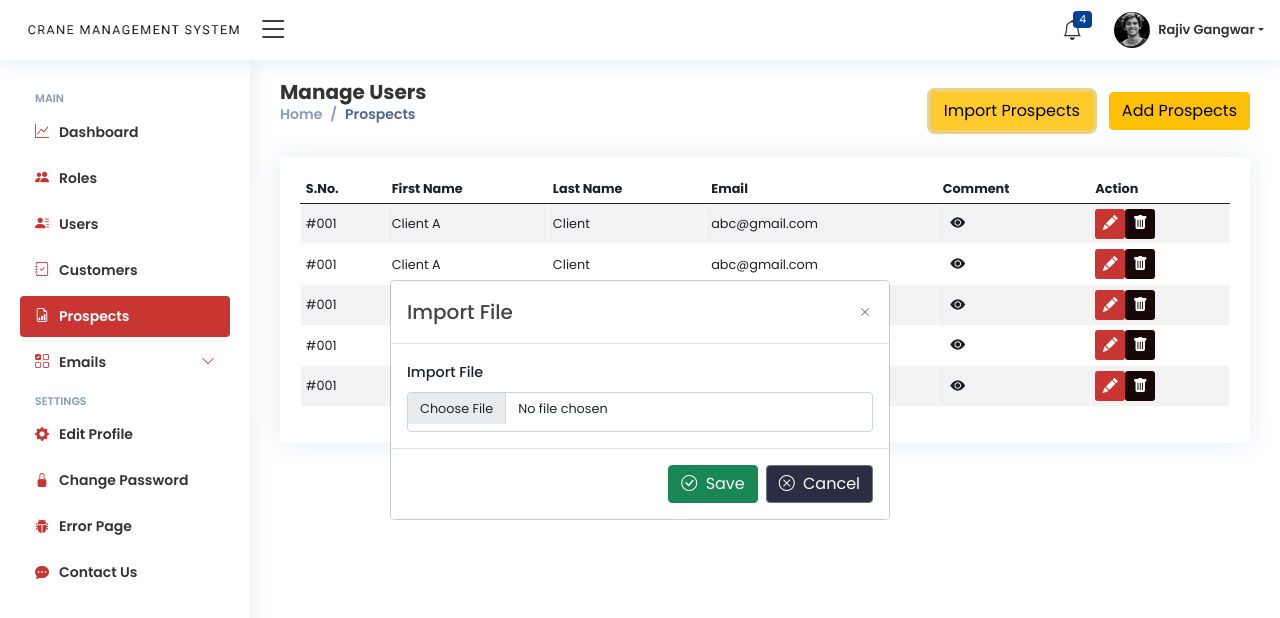
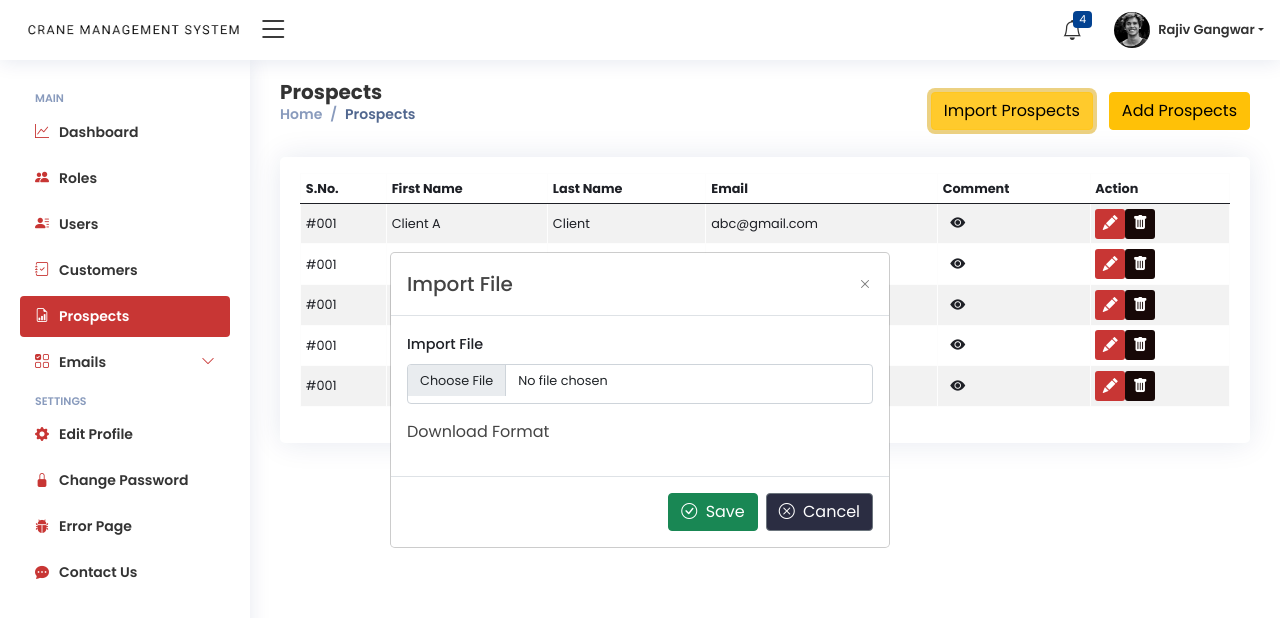
Before and after one commit to amazprashant/Chatventory-Frontend, a React (Vite) app: page /prospects in a window 1280 px wide. Both pictures are taken after a click on the button "Import Prospects". Shown: the top 618 px of the page. Built offline with nearby package versions, Linux system fonts and the light colour scheme.

Commit message:
updating the modal

```diff
--- a/src/pages/Prospects.tsx
+++ b/src/pages/Prospects.tsx
@@ -19,7 +19,7 @@ export default function Prospects() {
           {/* Left side: Title + Breadcrumb */}
           <div className="col-sm-4">
             <div className="pagetitle">
-              <h1>Manage Users</h1>
+              <h1>Prospects</h1>
               <Breadcrumb />
             </div>
           </div>
@@ -153,7 +153,7 @@ export default function Prospects() {
 
           <div>
             <label className="form-label">Comments</label>
-            <input type="textarea" className="form-control" />
+            <textarea className="form-control" />
           </div>
         </div>
       </Modal>
@@ -180,6 +180,11 @@ export default function Prospects() {
             <label className="form-label">Import File</label>
             <input type="file" className="form-control" />
           </div>
+          <div className="mb-3">
+            <a href="/sample-format.csv" download>
+              Download Format
+            </a>
+          </div>
         </div>
       </Modal>
     </main>
```
Also changed, not shown: src/pages/Customers.tsx (indentation only).
